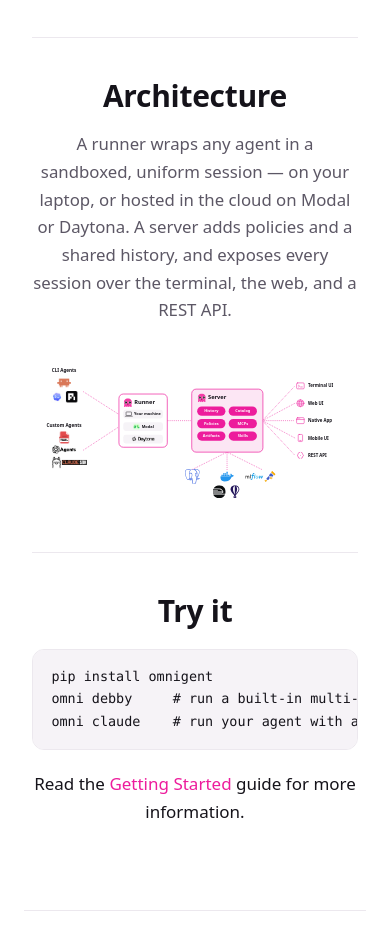
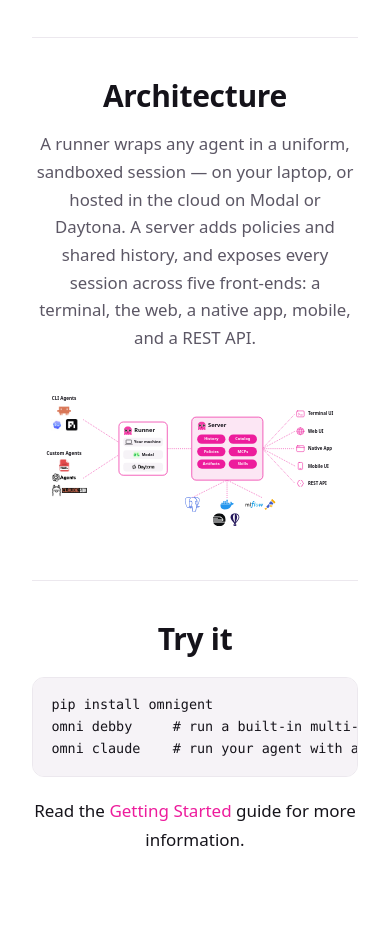
Before and after one commit to omnigent-ai/omnigent-site, a Next.js app: page / in a window 390 px wide. Shown: the part 3200-4127 px from the top of the page. Built offline with nearby package versions, Linux system fonts and the light colour scheme.

Commit message:
copy(home): list all five front-ends in architecture outro
Align the architecture outro with the blog: surface the native app and mobile
UI (previously dropped) alongside terminal, web, and REST API.

Co-authored-by: Isaac

```diff
--- a/app/page.js
+++ b/app/page.js
@@ -141,10 +141,11 @@ export default function Home() {
 
             <h2>Architecture</h2>
             <p className="arch-outro">
-              A runner wraps any agent in a sandboxed, uniform session — on your
+              A runner wraps any agent in a uniform, sandboxed session — on your
               laptop, or hosted in the cloud on Modal or Daytona. A server adds
-              policies and a shared history, and exposes every session over the
-              terminal, the web, and a REST API.
+              policies and shared history, and exposes every session across five
+              front-ends: a terminal, the web, a native app, mobile, and a REST
+              API.
             </p>
             <figure className="section-graphic">
               {/* eslint-disable-next-line @next/next/no-img-element */}
```
